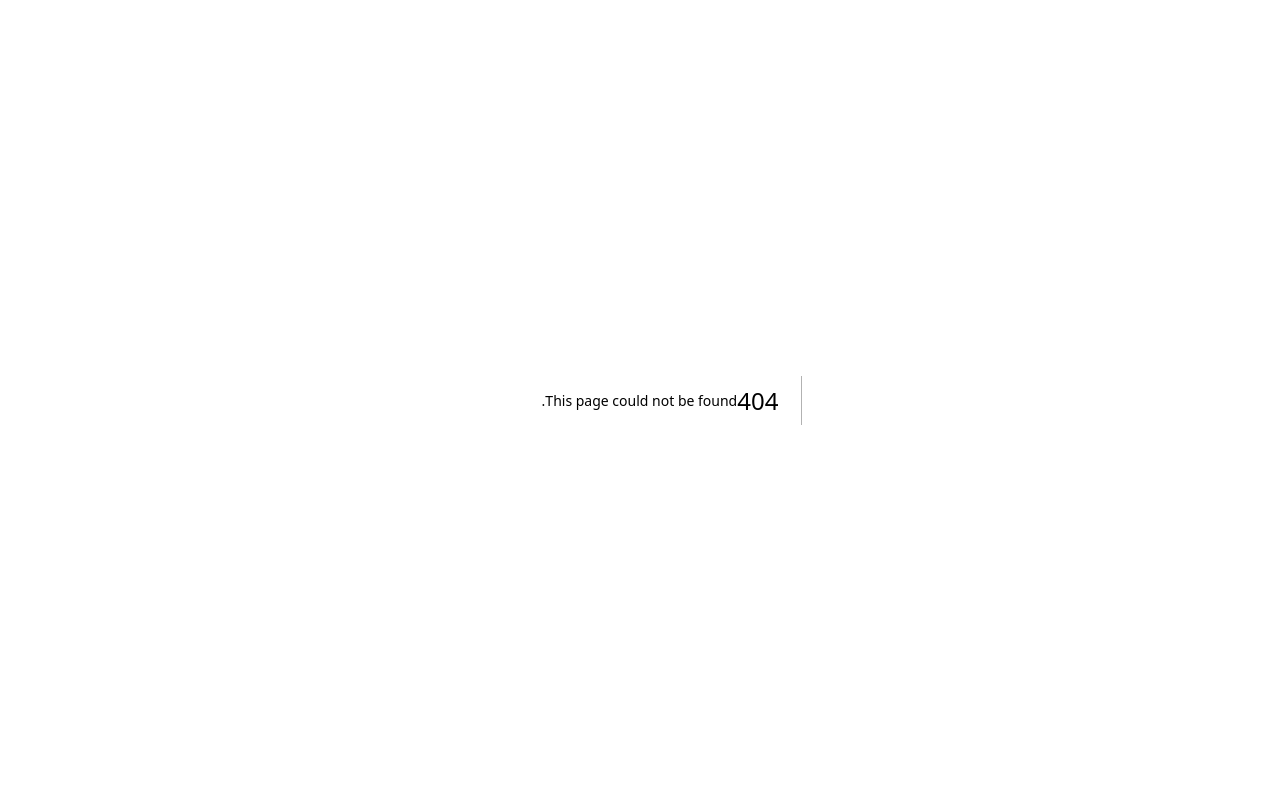
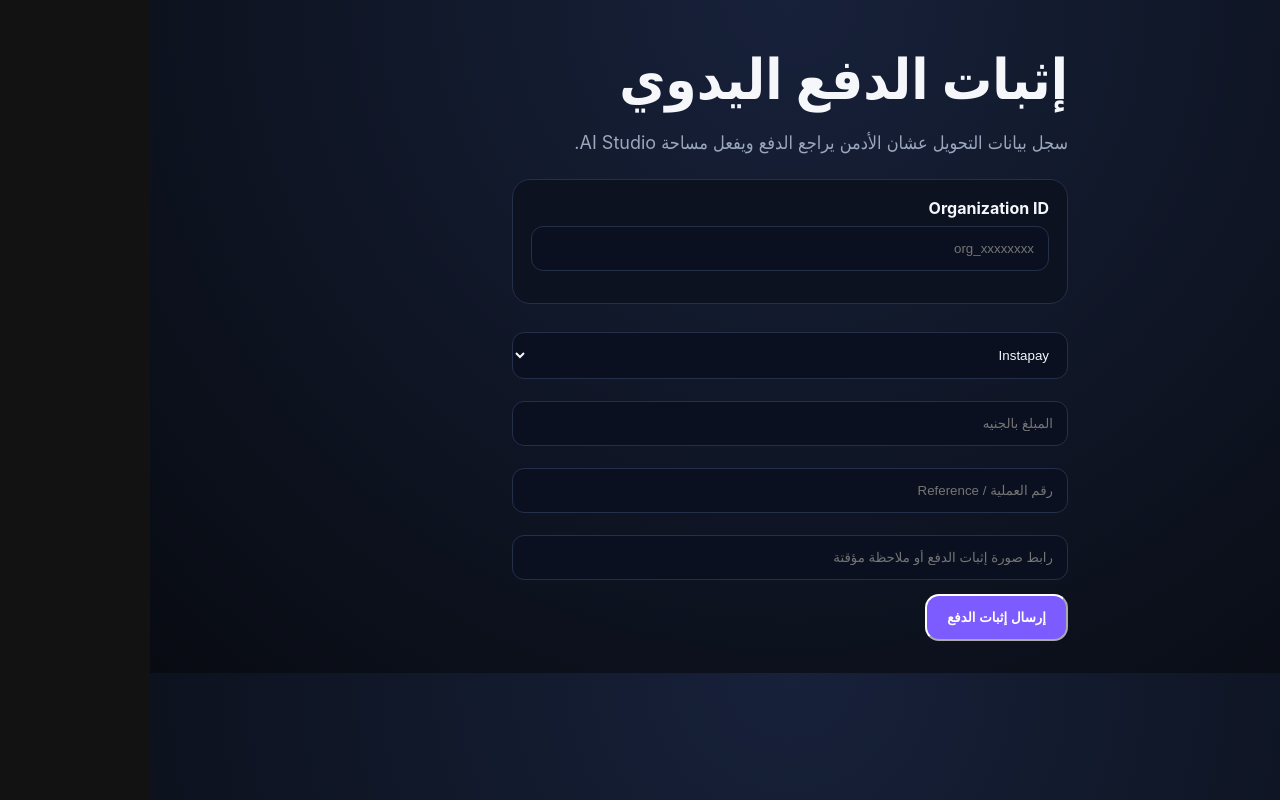
Before and after one commit to Kareem-turky/dify-saas, a Next.js app in the folder apps/web/: page /payment in a window 1280 px wide. Before the commit this address had no page. Built offline with nearby package versions, Linux system fonts and the light colour scheme; no server answers.

Commit message:
Add manual payment submission UI

```diff
--- a/apps/web/app/dashboard/page.tsx
+++ b/apps/web/app/dashboard/page.tsx
@@ -74,7 +74,10 @@ export default function DashboardPage(){
         <h2>{current.title}</h2>
         <p>{current.body}</p>
         <p><strong>{summary.organization.name}</strong> · {summary.plan?.name || 'No plan'} · {summary.subscription?.status || 'No subscription'}</p>
-        {summary.aiStudioUrl && <a className="btn" href={summary.aiStudioUrl} target="_blank">Open AI Studio</a>}
+        <div className="cta">
+          {summary.currentStep === 'submit_payment' && <a className="btn" href={`/payment?organizationId=${summary.organization.id}`}>سجل إثبات الدفع</a>}
+          {summary.aiStudioUrl && <a className="btn" href={summary.aiStudioUrl} target="_blank">Open AI Studio</a>}
+        </div>
       </div>
 
       <div className="grid">
--- /dev/null
+++ b/apps/web/app/payment/page.tsx
@@ -0,0 +1,98 @@
+'use client';
+
+import { FormEvent, useEffect, useState } from 'react';
+
+const API_BASE = process.env.NEXT_PUBLIC_API_BASE_URL || 'http://localhost:4000';
+
+type DashboardSummary = {
+  organization: { id: string; name: string; status: string };
+  plan: { id: string; name: string; monthlyPriceEgp: number } | null;
+  payment: { id: string; status: string; method: string; amountEgp: number; reference?: string | null; proofUrl?: string | null } | null;
+};
+
+function getInitialOrganizationId() {
+  if (typeof window === 'undefined') return '';
+  const params = new URLSearchParams(window.location.search);
+  return params.get('organizationId') || localStorage.getItem('dify_saas_organization_id') || '';
+}
+
+export default function PaymentPage(){
+  const [organizationId, setOrganizationId] = useState('');
+  const [summary, setSummary] = useState<DashboardSummary | null>(null);
+  const [status, setStatus] = useState('');
+  const [submittedPaymentId, setSubmittedPaymentId] = useState('');
+
+  useEffect(() => { setOrganizationId(getInitialOrganizationId()); }, []);
+
+  useEffect(() => {
+    if (!organizationId) return;
+    localStorage.setItem('dify_saas_organization_id', organizationId);
+    setStatus('جاري تحميل بيانات الشركة...');
+    fetch(`${API_BASE}/organizations/${organizationId}/dashboard`)
+      .then(async response => {
+        const data = await response.json();
+        if (!response.ok) throw new Error(data.message || 'تعذر تحميل بيانات الشركة');
+        return data as DashboardSummary;
+      })
+      .then(data => { setSummary(data); setStatus(''); })
+      .catch(error => { setSummary(null); setStatus(error instanceof Error ? error.message : 'حصل خطأ'); });
+  }, [organizationId]);
+
+  async function submit(event: FormEvent<HTMLFormElement>) {
+    event.preventDefault();
+    if (!organizationId) {
+      setStatus('اكتب Organization ID الأول');
+      return;
+    }
+
+    const form = new FormData(event.currentTarget);
+    const payload = {
+      organizationId,
+      method: String(form.get('method') || 'instapay') as 'instapay' | 'vodafone_cash' | 'bank_transfer',
+      amountEgp: Number(form.get('amountEgp') || summary?.plan?.monthlyPriceEgp || 0),
+      reference: String(form.get('reference') || ''),
+      proofUrl: String(form.get('proofUrl') || '')
+    };
+
+    setStatus('جاري تسجيل إثبات الدفع...');
+    const response = await fetch(`${API_BASE}/payments/manual-proof`, {
+      method: 'POST',
+      headers: { 'Content-Type': 'application/json' },
+      body: JSON.stringify(payload)
+    });
+    const data = await response.json();
+    if (!response.ok) {
+      setStatus(data.message || 'حصل خطأ أثناء تسجيل الدفع');
+      return;
+    }
+
+    setSubmittedPaymentId(data.payment.id);
+    setStatus('تم تسجيل إثبات الدفع. الحالة الآن في انتظار مراجعة الأدمن.');
+  }
+
+  return <main className="shell form">
+    <h1>إثبات الدفع اليدوي</h1>
+    <p>سجل بيانات التحويل عشان الأدمن يراجع الدفع ويفعل مساحة AI Studio.</p>
+
+    <div className="item" style={{marginTop: 20}}>
+      <strong>Organization ID</strong>
+      <input className="input" value={organizationId} onChange={event => setOrganizationId(event.target.value)} placeholder="org_xxxxxxxx" />
+      {summary && <p>{summary.organization.name} · {summary.organization.status} · {summary.plan?.name || 'No plan'}</p>}
+      {summary?.payment && <p>آخر دفع مسجل: {summary.payment.status} · {summary.payment.amountEgp} EGP</p>}
+    </div>
+
+    <form onSubmit={submit} style={{marginTop: 20}}>
+      <select name="method" className="input" defaultValue="instapay">
+        <option value="instapay">Instapay</option>
+        <option value="vodafone_cash">Vodafone Cash</option>
+        <option value="bank_transfer">Bank transfer</option>
+      </select>
+      <input name="amountEgp" type="number" className="input" placeholder="المبلغ بالجنيه" defaultValue={summary?.plan?.monthlyPriceEgp || ''} required />
+      <input name="reference" className="input" placeholder="رقم العملية / Reference" required />
+      <input name="proofUrl" className="input" placeholder="رابط صورة إثبات الدفع أو ملاحظة مؤقتة" />
+      <button className="btn">إرسال إثبات الدفع</button>
+    </form>
+
+    {status && <div className="item" style={{marginTop: 20}}><strong>{status}</strong>{submittedPaymentId && <p>Payment ID: <code>{submittedPaymentId}</code></p>}<p><a className="btn secondary" href={`/dashboard?organizationId=${organizationId}`}>ارجع للوحة العميل</a></p></div>}
+  </main>
+}
--- a/apps/web/app/signup/page.tsx
+++ b/apps/web/app/signup/page.tsx
@@ -37,5 +37,5 @@ export default function SignupPage(){
     setStatus('تم إنشاء الحساب. الخطوة التالية: تسجيل إثبات الدفع اليدوي.');
   }
 
-  return <main className="shell form"><h1>إنشاء حساب شركة</h1><p>Phase 1: نجمع بيانات العميل والشركة والباقه قبل الدفع والموافقة.</p><form onSubmit={submit}><input name="name" className="input" placeholder="الاسم" required/><input name="email" type="email" className="input" placeholder="البريد الإلكتروني" required/><input name="phone" className="input" placeholder="رقم الهاتف"/><input name="companyName" className="input" placeholder="اسم الشركة" required/><input name="industry" className="input" placeholder="المجال"/><select name="planId" className="input"><option value="starter">Starter</option><option value="growth">Growth</option><option value="business">Business</option></select><button className="btn">متابعة للدفع</button></form>{status && <div className="item" style={{marginTop: 20}}><strong>{status}</strong>{organizationId && <><p>Organization ID: <code>{organizationId}</code></p><p><a className="btn secondary" href={`/dashboard?organizationId=${organizationId}`}>افتح لوحة العميل</a></p></>}</div>}</main>
+  return <main className="shell form"><h1>إنشاء حساب شركة</h1><p>Phase 1: نجمع بيانات العميل والشركة والباقه قبل الدفع والموافقة.</p><form onSubmit={submit}><input name="name" className="input" placeholder="الاسم" required/><input name="email" type="email" className="input" placeholder="البريد الإلكتروني" required/><input name="phone" className="input" placeholder="رقم الهاتف"/><input name="companyName" className="input" placeholder="اسم الشركة" required/><input name="industry" className="input" placeholder="المجال"/><select name="planId" className="input"><option value="starter">Starter</option><option value="growth">Growth</option><option value="business">Business</option></select><button className="btn">متابعة للدفع</button></form>{status && <div className="item" style={{marginTop: 20}}><strong>{status}</strong>{organizationId && <><p>Organization ID: <code>{organizationId}</code></p><div className="cta"><a className="btn" href={`/payment?organizationId=${organizationId}`}>سجل إثبات الدفع</a><a className="btn secondary" href={`/dashboard?organizationId=${organizationId}`}>افتح لوحة العميل</a></div></>}</div>}</main>
 }
```
